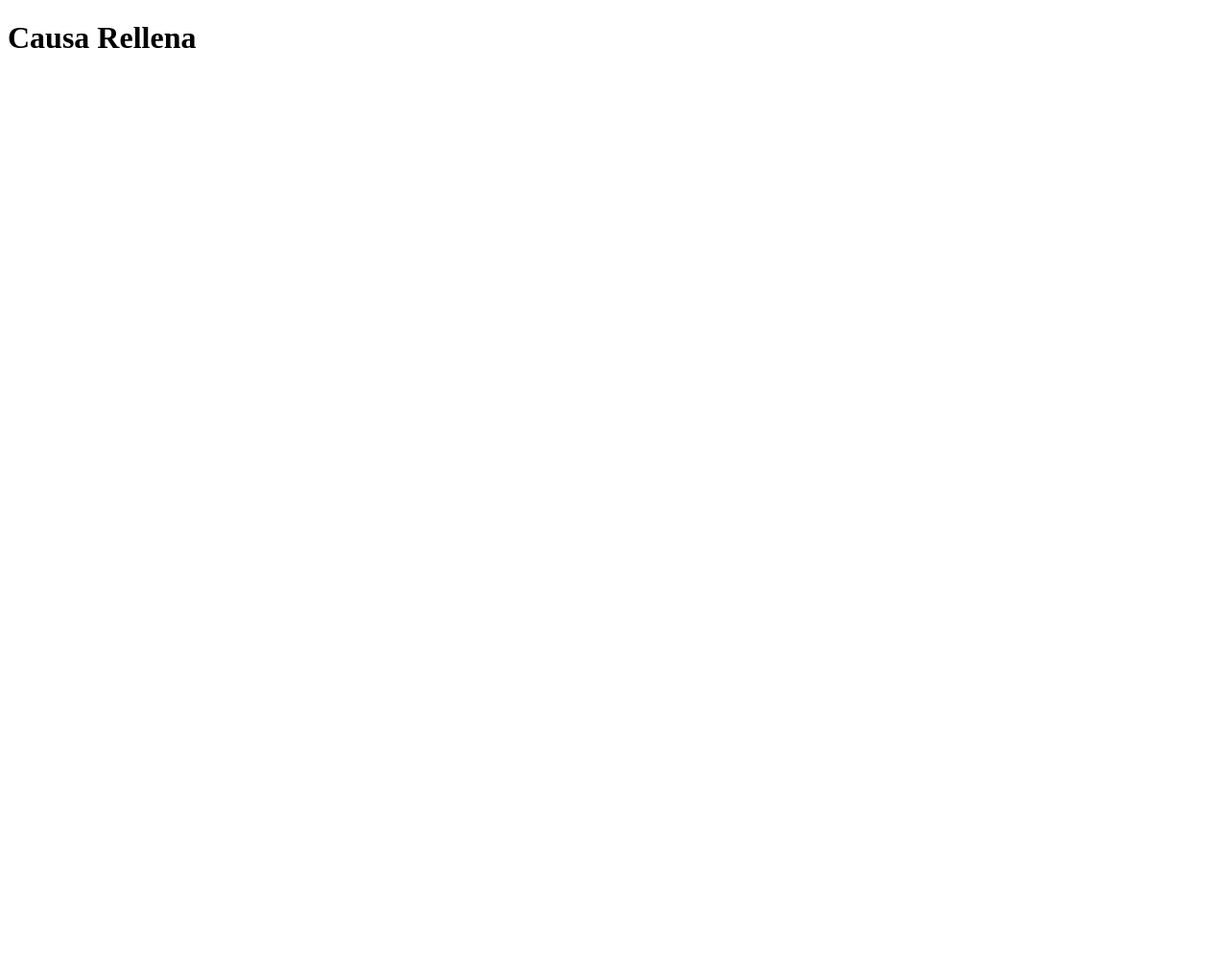
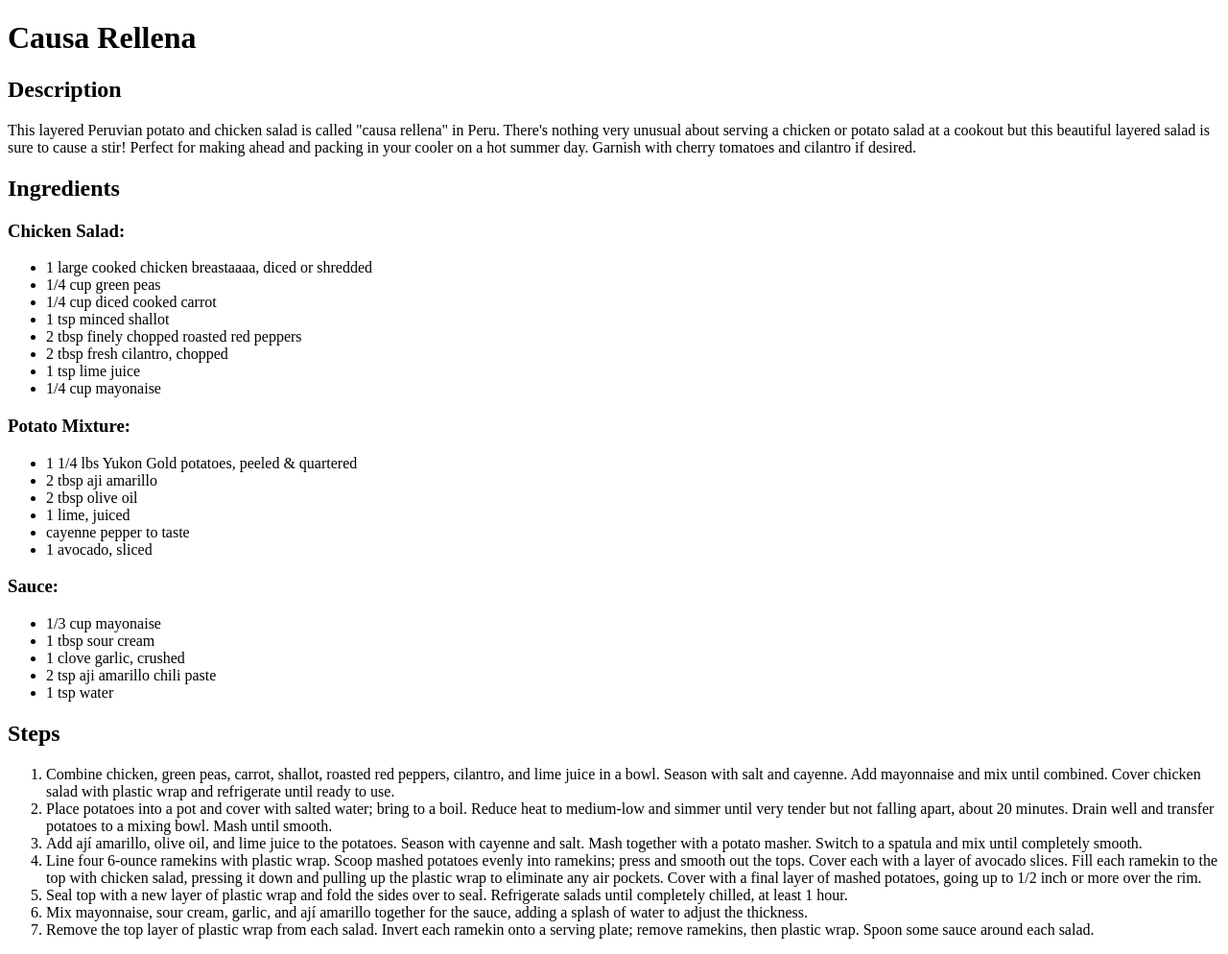
Before and after one commit to Seyfire/odin-recipes, a plain HTML site: page recipes/causa_rellena.html in a window 1280 px wide. Shown: the whole page at 96% size. Before the commit the page ends 800 px from the top, so only its background shows below. Drawn offline with Linux system fonts and the light colour scheme.

Commit message:
populate causa_rellena.html with recipe info

```diff
--- a/recipes/causa_rellena.html
+++ b/recipes/causa_rellena.html
@@ -7,7 +7,49 @@
 </head>
 <body>
     <h1>Causa Rellena</h1>
-    <a href="../images/causa.webp"></a>
+        <a href="../images/causa.webp"></a>
 
+    <h2>Description</h2>
+        <p>This layered Peruvian potato and chicken salad is called "causa rellena" in Peru. There's nothing very unusual about serving a chicken or potato salad at a cookout but this beautiful layered salad is sure to cause a stir! Perfect for making ahead and packing in your cooler on a hot summer day. Garnish with cherry tomatoes and cilantro if desired.</p>
+
+    <h2>Ingredients</h2>
+        <h3>Chicken Salad:</h3>
+            <ul>
+                <li>1 large cooked chicken breastaaaa, diced or shredded</li>
+                <li>1/4 cup green peas</li>
+                <li>1/4 cup diced cooked carrot</li>
+                <li>1 tsp minced shallot</li>
+                <li>2 tbsp finely chopped roasted red peppers</li>
+                <li>2 tbsp fresh cilantro, chopped</li>
+                <li>1 tsp lime juice</li>
+                <li>1/4 cup mayonaise</li>
+            </ul>
+        <h3>Potato Mixture:</h3>
+            <ul>
+                <li>1 1/4 lbs Yukon Gold potatoes, peeled & quartered</li>
+                <li>2 tbsp aji amarillo</li>
+                <li>2 tbsp olive oil</li>
+                <li>1 lime, juiced</li>
+                <li>cayenne pepper to taste</li>
+                <li>1 avocado, sliced</li>
+            </ul>
+        <h3>Sauce:</h3>
+            <ul>
+                <li>1/3 cup mayonaise</li>
+                <li>1 tbsp sour cream</li>
+                <li>1 clove garlic, crushed</li>
+                <li>2 tsp aji amarillo chili paste</li>
+                <li>1 tsp water</li>
+            </ul>
+    <h2>Steps</h2>
+        <ol>
+            <li>Combine chicken, green peas, carrot, shallot, roasted red peppers, cilantro, and lime juice in a bowl. Season with salt and cayenne. Add mayonnaise and mix until combined. Cover chicken salad with plastic wrap and refrigerate until ready to use. </li>
+            <li>Place potatoes into a pot and cover with salted water; bring to a boil. Reduce heat to medium-low and simmer until very tender but not falling apart, about 20 minutes. Drain well and transfer potatoes to a mixing bowl. Mash until smooth. </li>
+            <li>Add ají amarillo, olive oil, and lime juice to the potatoes. Season with cayenne and salt. Mash together with a potato masher. Switch to a spatula and mix until completely smooth.</li>
+            <li>Line four 6-ounce ramekins with plastic wrap. Scoop mashed potatoes evenly into ramekins; press and smooth out the tops. Cover each with a layer of avocado slices. Fill each ramekin to the top with chicken salad, pressing it down and pulling up the plastic wrap to eliminate any air pockets. Cover with a final layer of mashed potatoes, going up to 1/2 inch or more over the rim. </li>
+            <li>Seal top with a new layer of plastic wrap and fold the sides over to seal. Refrigerate salads until completely chilled, at least 1 hour. </li>
+            <li>Mix mayonnaise, sour cream, garlic, and ají amarillo together for the sauce, adding a splash of water to adjust the thickness. </li>
+            <li>Remove the top layer of plastic wrap from each salad. Invert each ramekin onto a serving plate; remove ramekins, then plastic wrap. Spoon some sauce around each salad. </li>
+        </ol>
 </body>
 </html>
```
